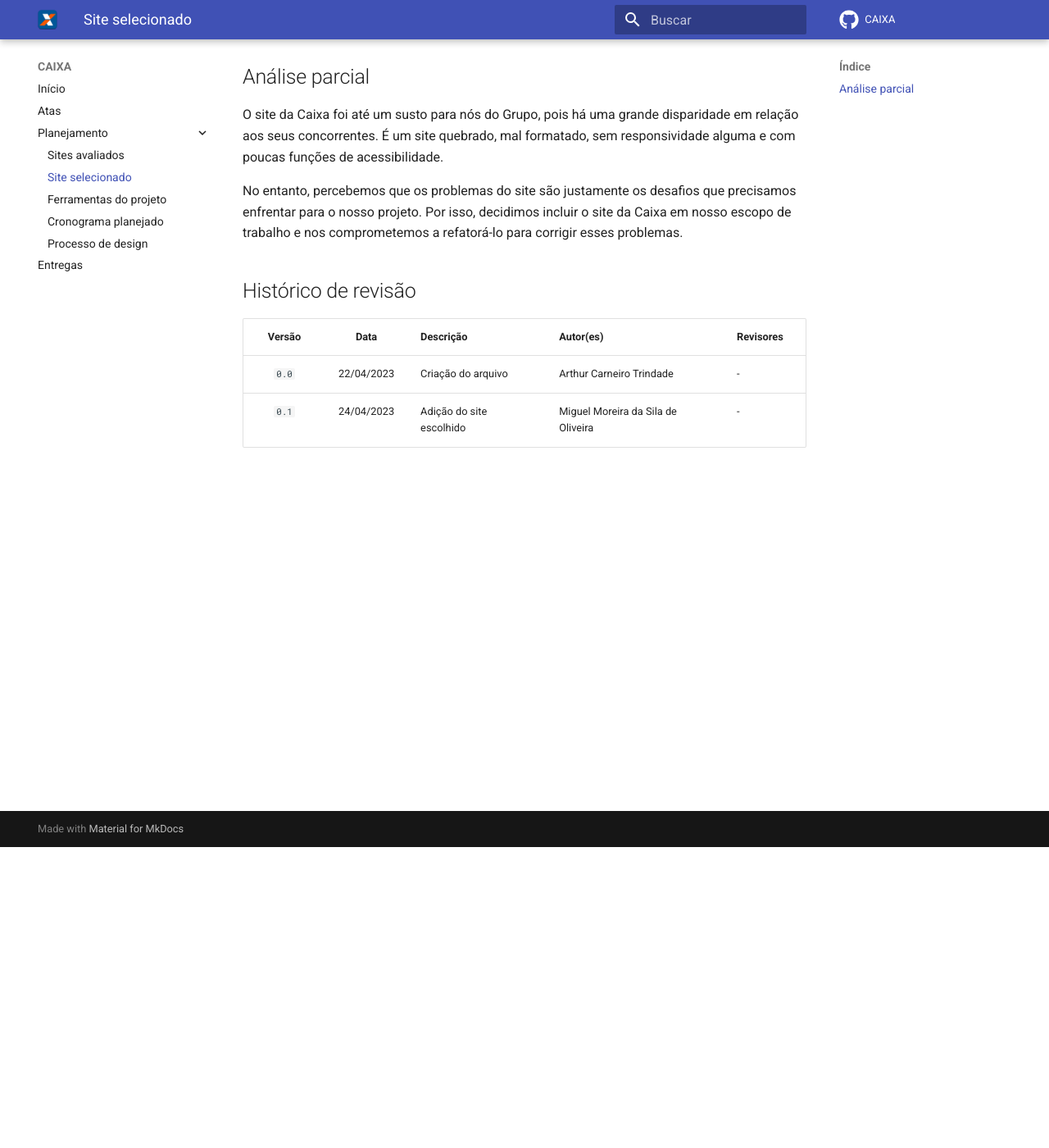
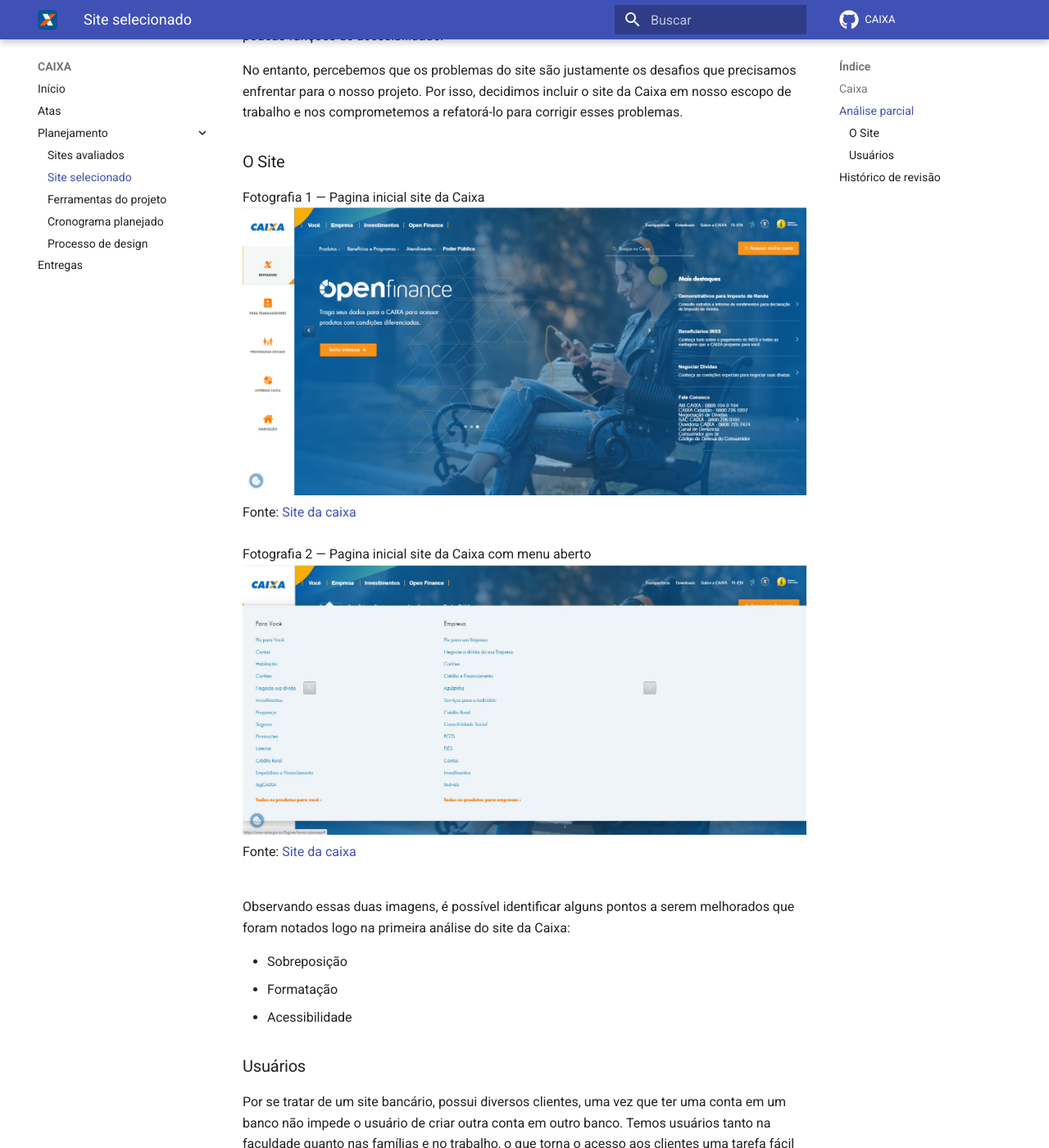
Before and after one commit to Interacao-Humano-Computador/2023.1-ISSNet, an MkDocs documentation site: the page built from gitpages/docs/planejamento/selecionado.md, in a window 1280 px wide and 1400 px high, scrolled down 367 px. Shown: the whole window at 82% size. Built offline with MkDocs 1.6.1 and Material for MkDocs 9.7.7, drawn with Linux system fonts in a browser that asks for light colours; comment, search, counter and statistics services are not loaded; some of the changed text lies outside the part shown.

```diff
--- a/gitpages/docs/planejamento/selecionado.md
+++ b/gitpages/docs/planejamento/selecionado.md
@@ -14,9 +10,32 @@
 
 No entanto, percebemos que os problemas do site são justamente os desafios que precisamos enfrentar para o nosso projeto. Por isso, decidimos incluir o site da Caixa em nosso escopo de trabalho e nos comprometemos a refatorá-lo para corrigir esses problemas.
 
+### O Site
+
+Fotografia 1 — Pagina inicial site da Caixa
+![descrição da imagem](../img/caixa1.jpeg) <br> Fonte: [Site da caixa](https://www.caixa.gov.br/Paginas/home-caixa.aspx)
+<br>
+<br>
+Fotografia 2 — Pagina inicial site da Caixa com menu aberto
+![descrição da imagem](../img/caixa2.jpeg) <br> Fonte: [Site da caixa](https://www.caixa.gov.br/Paginas/home-caixa.aspx)
+<br>
+<br>
+
+Observando essas duas imagens, é possível identificar alguns pontos a serem melhorados que foram notados logo na primeira análise do site da Caixa:
+
+* Sobreposição
+* Formatação
+* Acessibilidade
+
+
+### Usuários
+
+Por se tratar de um site bancário, possui diversos clientes, uma vez que ter uma conta em um banco não impede o usuário de criar outra conta em outro banco. Temos usuários tanto na faculdade quanto nas famílias e no trabalho, o que torna o acesso aos clientes uma tarefa fácil para o nosso projeto
+
 ## Histórico de revisão
 
 | Versão     | Data        | Descrição            | Autor(es)                          | Revisores  |
 | :--------: | :---------: | -------------------- | ---------------------------------- | ---------- |
 | `0.0`      |  22/04/2023 | Criação do arquivo   | Arthur Carneiro Trindade           | -          |
-| `0.1`      |  24/04/2023 | Adição do site escolhido  | Miguel Moreira da Sila de Oliveira | -     |
+| `0.1`      |  24/04/2023 | Adição do site escolhido  | Miguel Moreira da Silva de Oliveira | -     |
+| `0.2`      |  26/04/2023 | Completando a pagina  | Miguel Moreira da Silva de Oliveira | -     |
```
Also changed, not shown: other parts of gitpages/docs/planejamento/selecionado.md (+2 -6 lines), gitpages/docs/planejamento/avaliados.md (+2 -3 lines), gitpages/docs/img/caixa1.jpeg (added), gitpages/docs/img/caixa2.jpeg (added), 1 other file.
